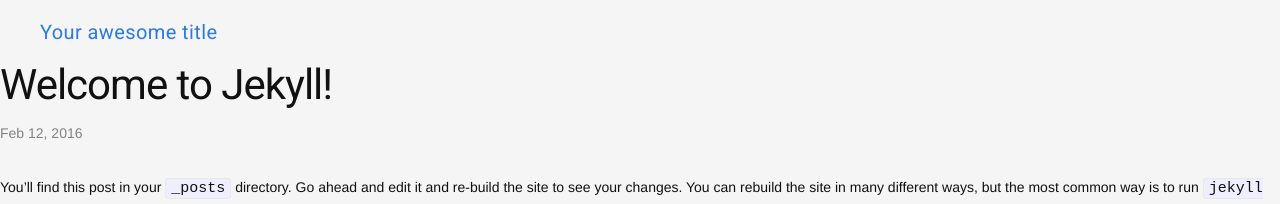
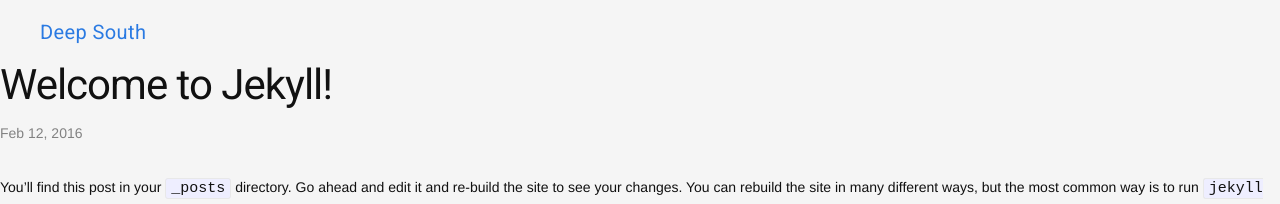
Before and after one commit to enricoros/deep-south, a Jekyll site: the page built from src/_posts/2016-02-11-welcome-to-jekyll.markdown, in a window 1280 px wide. Shown: the top 204 px of the page. Built offline with Jekyll 4.4.1, drawn with Linux system fonts in a browser that asks for light colours; nearby versions of some CDN libraries; some of the changed lines change nothing that is shown.

Commit message:
Minify config

```diff
--- a/src/_config.yml
+++ b/src/_config.yml
@@ -1,21 +1,10 @@
-# Welcome to Jekyll!
-#
-# This config file is meant for settings that affect your whole blog, values
-# which you are expected to set up once and rarely need to edit after that.
-# For technical reasons, this file is *NOT* reloaded automatically when you use
-# 'jekyll serve'. If you change this file, please restart the server process.
-
 # Site settings
-title: Your awesome title
-email: your-email@domain.com
+title: Deep South
 description: > # this means to ignore newlines until "baseurl:"
   Write an awesome description for your new site here. You can edit this
   line in _config.yml. It will appear in your document head meta (for
   Google search results) and in your feed.xml site description.
 baseurl: "" # the subpath of your site, e.g. /blog
-url: "http://yourdomain.com" # the base hostname & protocol for your site
-twitter_username: jekyllrb
-github_username:  jekyll
 
 # Build settings
 markdown: kramdown
```
